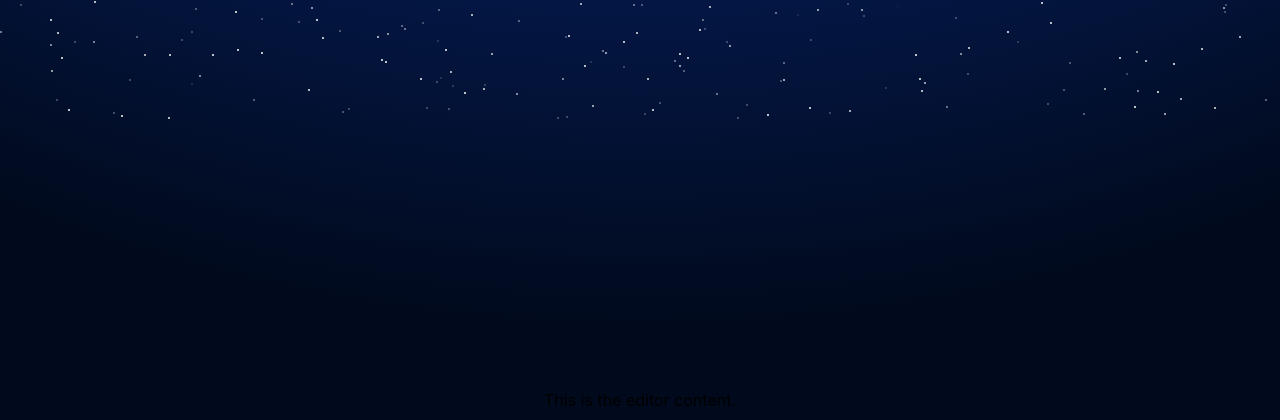
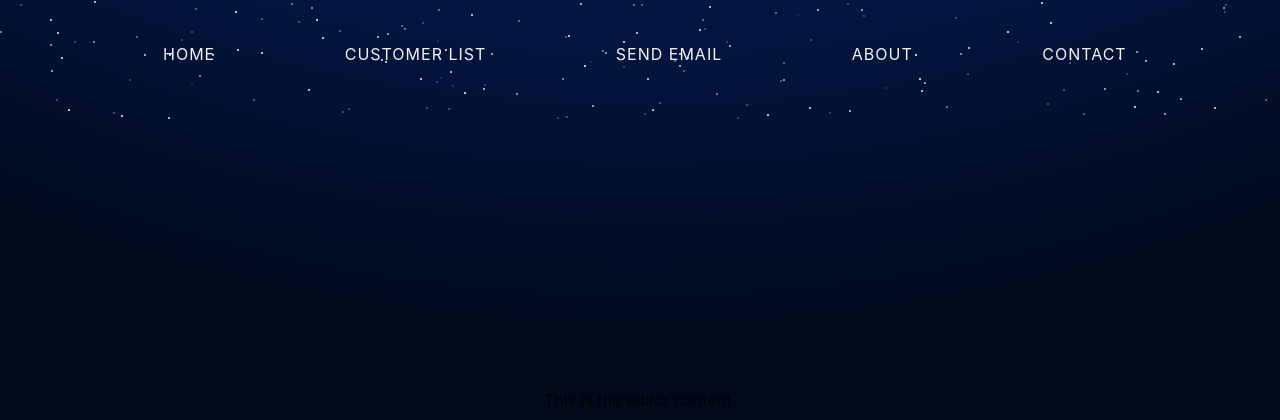
Before and after one commit to madiyarzm/Peppercorn-AI-Back-up, a FastAPI app: page /send-email in a window 1280 px wide. Shown: the top 420 px of the page. Run offline with FastAPI, Linux system fonts and the light colour scheme; some libraries are stand-ins or nearby versions.

Commit message:
navbar updated

```diff
--- a/templates/send_email.html
+++ b/templates/send_email.html
@@ -81,6 +81,78 @@
         button:hover {
             background-color: #0056b3;
         }
+
+        .container1 {
+            width: 100%;
+            padding: 18px;
+            display: flex;
+            justify-content: flex-start;
+            align-items: center;
+            margin-right: 10px;
+            position: absolute;
+            top: 0;
+            left: 0;
+        }
+
+        .container1 li {
+            list-style: none;
+            margin-left: 85px;
+            text-align: center;
+            display: inline;
+        }
+
+        .container1 li a {
+            text-decoration: none;
+            padding: 10px 20px;
+            font-size: 16px;
+            border-radius: 4px;
+            color: #f2f2f2;
+            display: inline-block;
+            text-align: center;
+            letter-spacing: 1px;
+            transition: all .3s ease-in;
+            font-family: "Inter", sans-serif;
+        }
+
+        .container1 li a:hover {
+            background-color: #DDFFD9;
+            background-color: #091e9627;
+            color: rgb(210, 210, 210);
+        }
+
+
+            /* SHIFT */
+        nav.shift ul li a {
+            position:relative;
+            z-index: 1;
+        }
+        nav.shift ul li a:hover {
+            color: #ffffff;
+            font-size: 20px;
+        }
+        nav.shift ul li a:after {
+            display: block;
+            position: absolute;
+            top: 0;
+            border-radius: 3px;
+            left: 0;
+            bottom: 0;
+            right: 0;
+            margin: auto;
+            width: 100%;
+            height: 1px;
+            content: '.';
+            color: transparent;
+            /* background: #0823ba; */
+            visibility: none;
+            opacity: 0;
+            z-index: -1;
+        }
+        nav.shift ul li a:hover:after {
+            opacity: 1;
+            visibility: visible;
+            height: 100%;
+        }
     </style>
 </head>
 <body>
@@ -94,6 +166,17 @@
             <button type="submit">Send Email</button>
         </form>
     </div> -->
+    <div class="container1">
+        <nav class="shift">
+            <ul>
+                <li><a href="/main">HOME</a></li>
+                <li><a href="/customer-list">CUSTOMER LIST</a></li>
+                <li><a href="/send-email">SEND EMAIL</a></li>
+                <li><a href="#">ABOUT</a></li>
+                <li><a href="#">CONTACT</a></li>
+            </ul>
+        </nav>
+    </div>
     <div id="editor">
         <p>This is the editor content.</p>
     </div>
```
Also changed, not shown: templates/customer_list.html (+6 -7 lines), templates/uploaded_data.html (+7 -7 lines).
